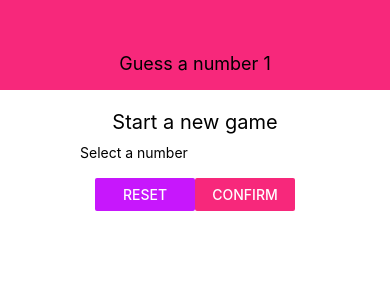
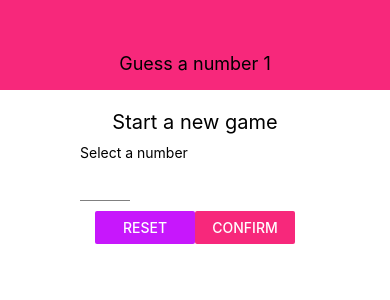
Before and after one commit to Premti/learning-react-native-2, a React Native app: screen / in a window 390 px wide. Shown: the top 300 px of the page. Built offline with nearby package versions, Linux system fonts and the light colour scheme.

Commit message:
added validation on input so that only numbers can be entered

```diff
--- /dev/null
+++ b/components/input.js
@@ -0,0 +1,18 @@
+import React from 'react'
+import {TextInput, StyleSheet} from 'react-native'
+
+const Input = props => {
+
+    return <TextInput {...props} style={{...styles.input, ...props.style}}/>
+}
+
+const styles = StyleSheet.create({
+    input: {
+        height: 30,
+        borderBottomColor: "grey",
+        borderBottomWidth: 1,
+        marginVertical: 10
+    }
+})
+
+export default Input
--- a/screens/StartGameScreen.js
+++ b/screens/StartGameScreen.js
@@ -1,8 +1,17 @@
-import React from 'react'
+import React, { useState} from 'react'
 import { View, StyleSheet, Text, TextInput, Button} from 'react-native'
 import Card from '../components/Card'
 import Colors from '../constants/colors'
+import Input from '../components/input'
+
+
 const StartGameScreen = props => {
+
+    const [enteredValue, setEnteredValue] = useState("")
+
+    const numberInputHandler = inputText => {
+        setEnteredValue(inputText.replace(/[^0-9]/g, ""))
+    }
 
     return(
         <View style={styles.screen}>
@@ -13,7 +22,17 @@
                 <Text>
                     Select a number
                 </Text>
-                <TextInput />
+
+                <Input
+                style={styles.input}
+                blurOnSubmit
+                autoCapitalize="none"
+                autoCorrect={false}
+                keyboardType="number-pad"
+                maxLength={2}
+                onChangeText={numberInputHandler}
+                value={enteredValue}/>
+
                 <View style={styles.buttonContainer}>
                    <View style={styles.button}><Button title="Reset" onPress={() => {}} color={Colors.accent}/></View>
                    <View style={styles.button}> <Button title="confirm" onPress={() => {}} color={Colors.primary}/></View>
@@ -48,6 +67,10 @@
     },
     button: {
         width: 100
+    },
+    input: {
+        width: 50,
+        textAlign: "center"
     }
 })
 
```
